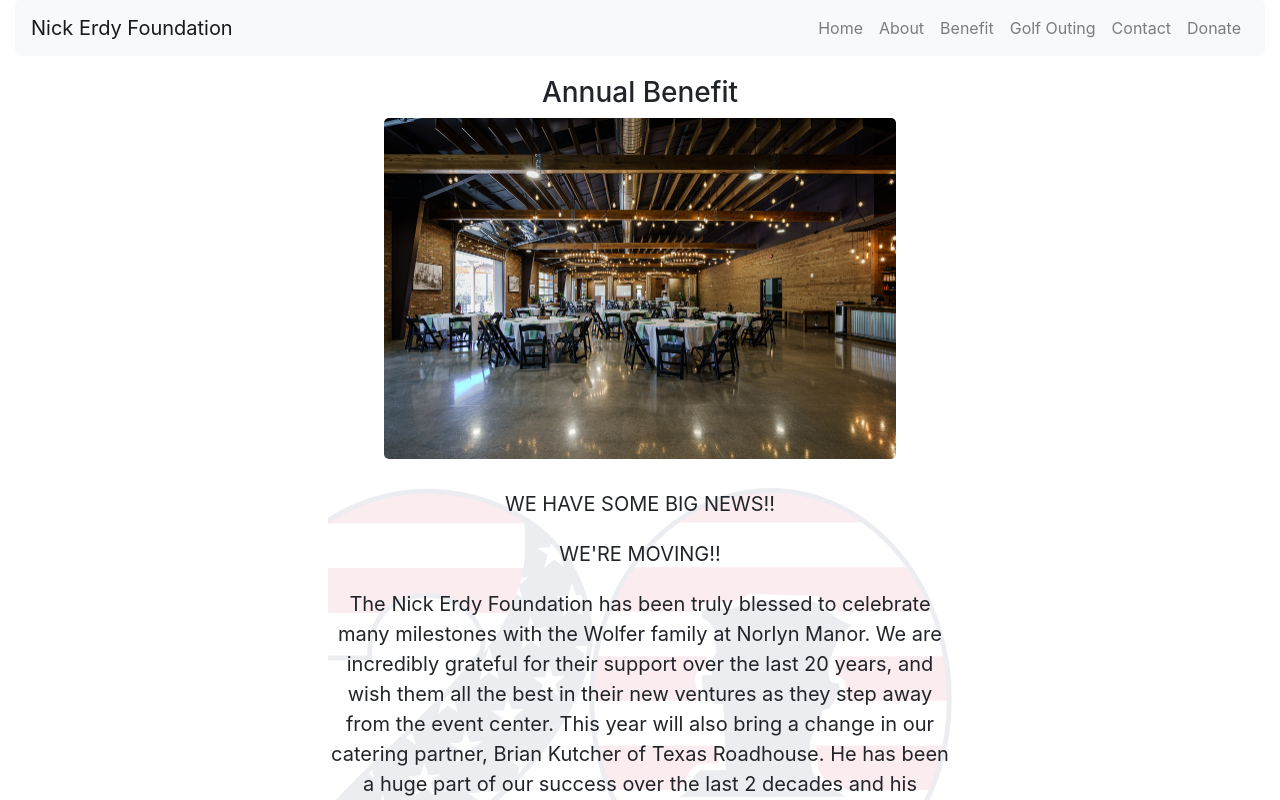
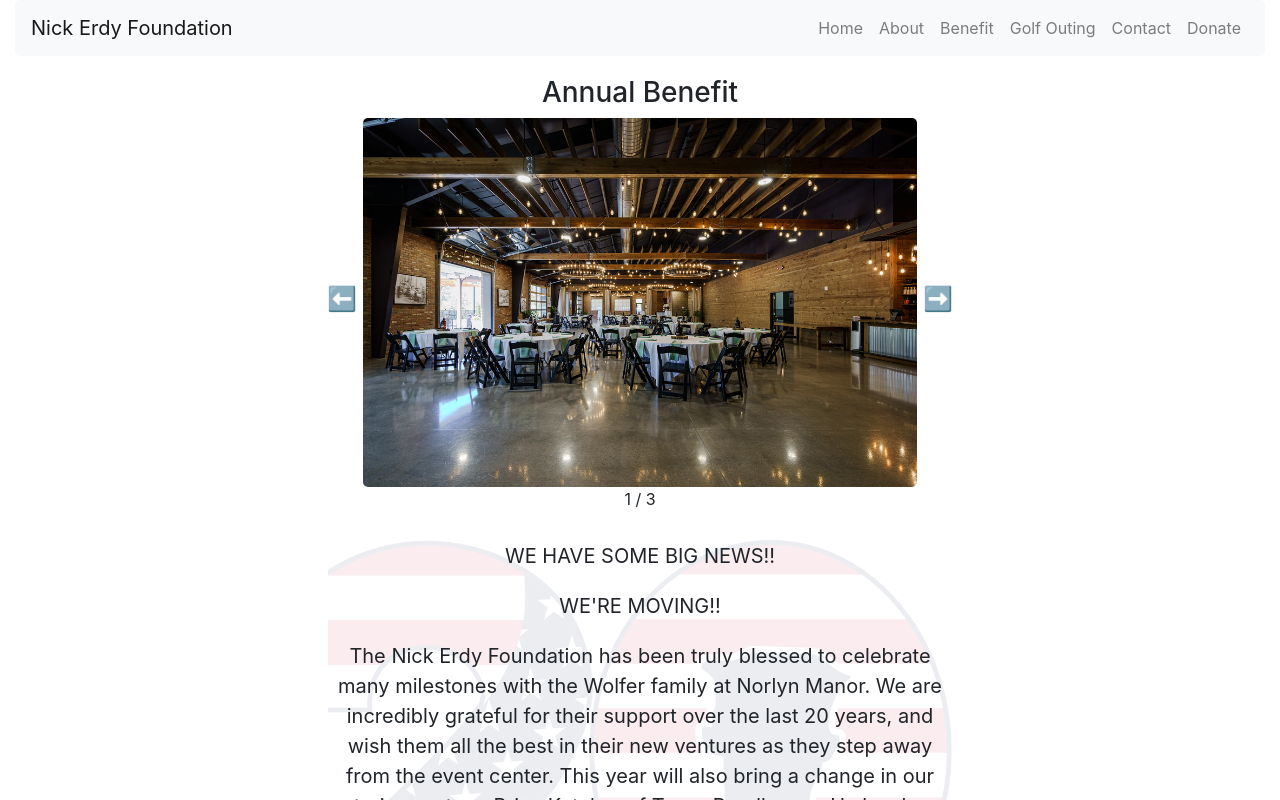
Before and after one commit to khepf/nef, a React (Create React App) app: page /benefit in a window 1280 px wide. Shown: the top 800 px of the page. Built offline with nearby package versions, Linux system fonts and the light colour scheme.

Commit message:
spring changes 4

```diff
--- a/src/components/BenefitSections.js
+++ b/src/components/BenefitSections.js
@@ -6,18 +6,90 @@ import benefit6 from '../img/lima2.jpg';
 import benefit7 from '../img/meijer.jpg';
 import benefit8 from '../img/LMBCLogo.webp';
 import benefit9 from '../img/LMBCMain.jpg';
+import benefit10 from '../img/benefit10.jpg';
+import benefit11 from '../img/benefit11.jpg';
 
 import '../App.css';
 import { FoundationInfoSection } from './FoundationInfoSection';
 
 class BenefitSections extends Component {
+  // Carousel state and image list at the top
+  state = {
+    currentImageIndex: 0,
+  };
+
+  imageList = [benefit9, benefit10, benefit11];
+
+  prevImage = () => {
+    this.setState((prevState) => ({
+      currentImageIndex:
+        (prevState.currentImageIndex + this.imageList.length - 1) %
+        this.imageList.length,
+    }));
+  };
+
+  nextImage = () => {
+    this.setState((prevState) => ({
+      currentImageIndex:
+        (prevState.currentImageIndex + 1) % this.imageList.length,
+    }));
+  };
+
   render() {
+    const { currentImageIndex } = this.state;
+    const currentImage = this.imageList[currentImageIndex];
+
     return (
       <Fragment>
         <section className="BenefitSection1">
           <div className="BenefitSection1-2">
             <h3>Annual Benefit</h3>
-            <img src={benefit9} alt="Benefit 9" className="Benefit1pic" />
+            <div className="image-carousel">
+              <button
+                type="button"
+                onClick={this.prevImage}
+                style={{
+                  border: 'none',
+                  background: 'transparent',
+                  fontSize: '24px',
+                  cursor: 'pointer',
+                  outline: 'none',
+                  boxShadow: 'none',
+                }}
+                tabIndex={0}
+                onMouseDown={(e) => e.preventDefault()}
+              >
+                <span role="img" aria-label="Previous image">
+                  ⬅️
+                </span>
+              </button>
+              <img
+                src={currentImage}
+                alt={`Benefit ${currentImageIndex + 1}`}
+                className="Benefit1pic"
+              />
+              <button
+                type="button"
+                onClick={this.nextImage}
+                style={{
+                  border: 'none',
+                  background: 'transparent',
+                  fontSize: '24px',
+                  cursor: 'pointer',
+                  outline: 'none',
+                  boxShadow: 'none',
+                }}
+                tabIndex={0}
+                onMouseDown={(e) => e.preventDefault()}
+              >
+                <span role="img" aria-label="Next image">
+                  ➡️
+                </span>
+              </button>
+            </div>
+            <div className="carousel-indicator">
+              {currentImageIndex + 1} / {this.imageList.length}
+            </div>
           </div>
           <div className="BenefitSection1-1">
             <p className="lead">WE HAVE SOME BIG NEWS!!</p>
@@ -224,7 +296,11 @@ class BenefitSections extends Component {
               Behind each portrait we feel the hearts and spirits of the
               thousands of men and women who have served, fought and died for
               their country, in every branch of the armed forces. Visit{' '}
-              <a href="https://www.limacompanymemorial.org/" target="_blank" rel="noopener noreferrer">
+              <a
+                href="https://www.limacompanymemorial.org/"
+                target="_blank"
+                rel="noopener noreferrer"
+              >
                 Lima Company Memorial
               </a>{' '}
               for more info.
```
Also changed, not shown: src/img/benefit10.jpg (added), src/img/benefit11.jpg (added).
